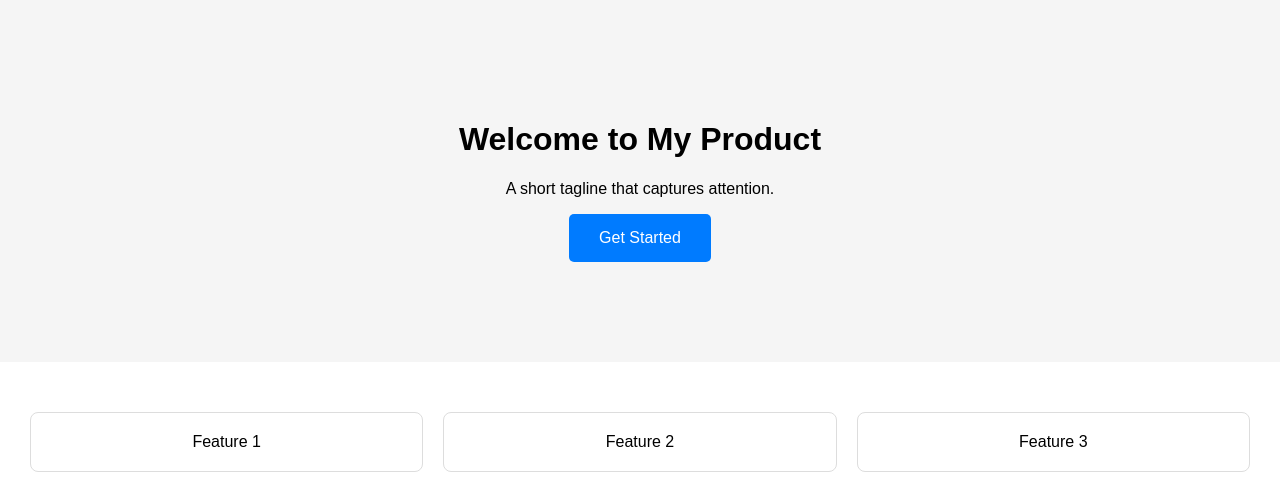
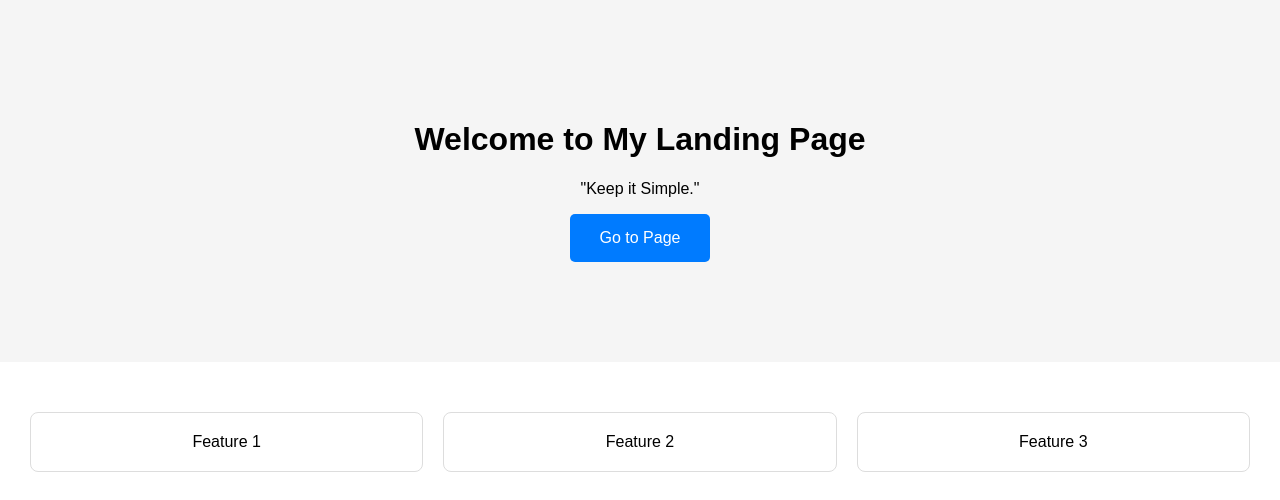
Before and after one commit to UndeadSausage123/M1FA2-StrokeSense, a plain HTML site: page index.html in a window 1280 px wide. Shown: the top 500 px of the page. Drawn offline with Linux system fonts and the light colour scheme.

Commit message:
Update index.html

```diff
--- a/index.html
+++ b/index.html
@@ -8,9 +8,9 @@
 </head>
 <body>
   <header class="hero">
-    <h1>Welcome to My Product</h1>
-    <p>A short tagline that captures attention.</p>
-    <button class="cta">Get Started</button>
+    <h1>Welcome to My Landing Page</h1>
+    <p>"Keep it Simple."</p>
+    <button class="cta">Go to Page</button>
   </header>
 
   <section class="features">
```
